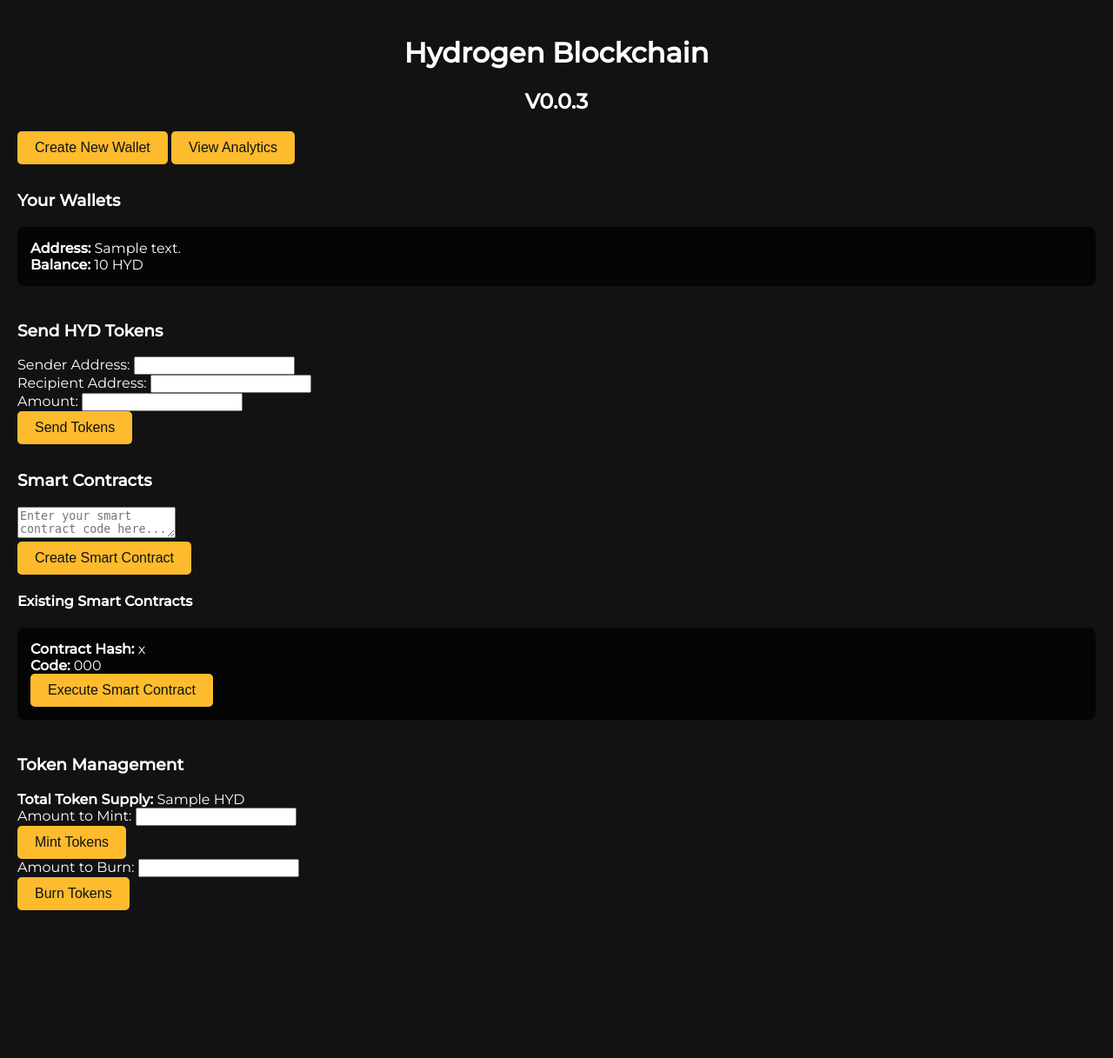
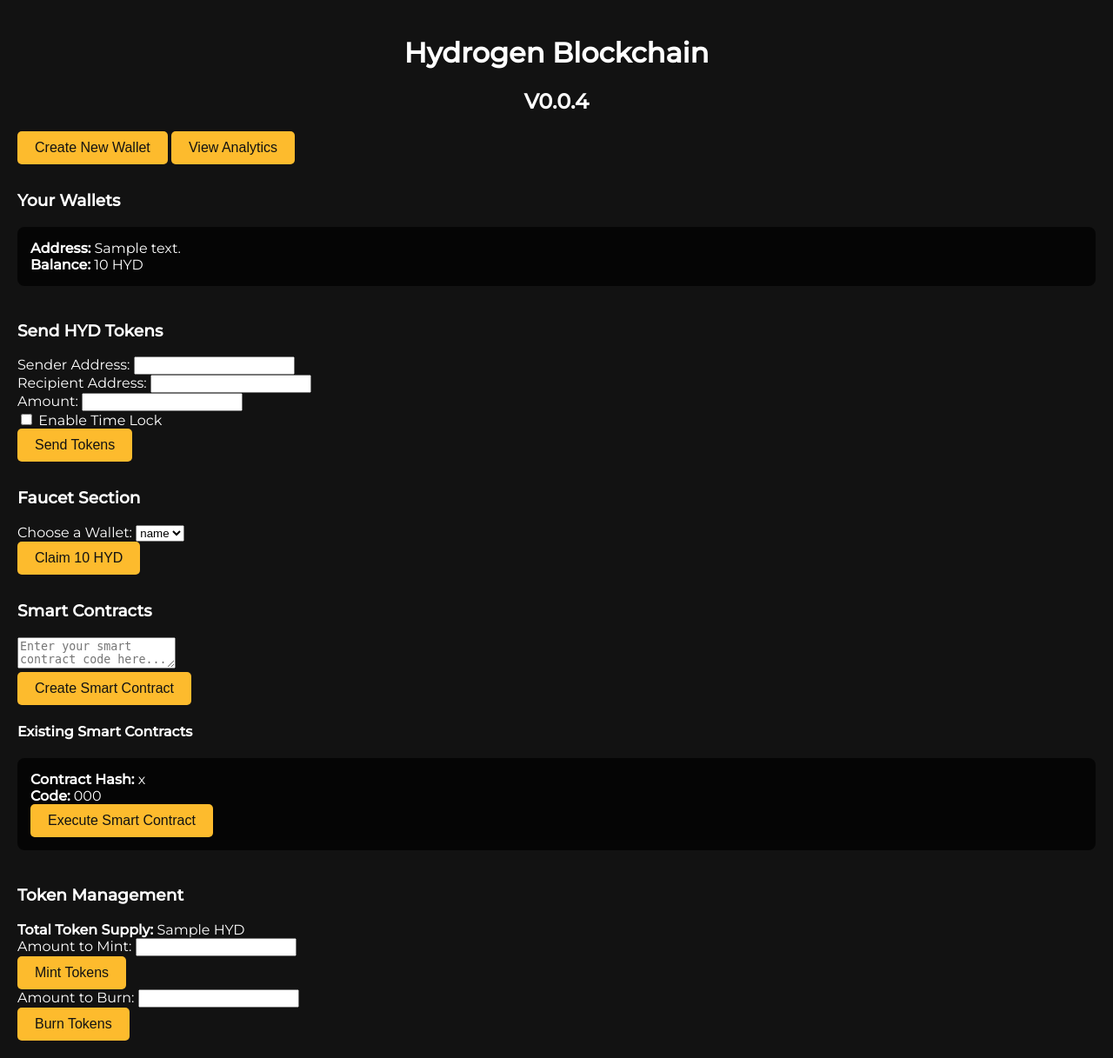
Before and after one commit to Hydrogen-hyd/Hydrogen, a Flask app: template templates/index.html in a window 1280 px wide. Shown: the whole page at 87% size. Before the commit the page ends 1047 px from the top, so only its background shows below. Run offline with Flask 3, Linux system fonts and the light colour scheme; the template is opened without the code that fills it: most values are stand-ins (such as "Sample title", 1, 10 or a date in 2020).

Commit message:
Update index.html

```diff
--- a/templates/index.html
+++ b/templates/index.html
@@ -57,7 +57,7 @@
 <body>
     <div class="container">
         <h1>Hydrogen Blockchain</h1>
-        <h2>V0.0.3</h2>
+        <h2>V0.0.4</h2>
         <a href="/create_wallet"><button>Create New Wallet</button></a>
         <a href="/analytics"><button>View Analytics</button></a>
 
@@ -81,7 +81,24 @@
             <input type="text" id="recipient" name="recipient" required><br>
             <label for="amount">Amount:</label>
             <input type="number" id="amount" name="amount" required><br>
+            <input type="checkbox" id="lock_time_enabled" name="lock_time_enabled">
+            <label for="lock_time_enabled">Enable Time Lock</label><br>
+            <div id="lock_time_section" style="display: none;">
+                <label for="lock_time">Transaction Lock Time (UTC):</label>
+                <input type="datetime-local" id="lock_time" name="lock_time"><br>
+            </div>
             <button type="submit">Send Tokens</button>
+        </form>
+
+        <h3>Faucet Section</h3>
+        <form action="/faucet" method="POST">
+            <label for="wallet">Choose a Wallet:</label>
+            <select name="wallet" id="wallet" required>
+                {% for address in wallets.keys() %}
+                    <option value="{{ address }}">{{ address }}</option>
+                {% endfor %}
+            </select><br>
+            <button type="submit">Claim 10 HYD</button>
         </form>
 
         <div class="smart-contracts">
@@ -121,5 +138,16 @@
             <button type="submit">Burn Tokens</button>
         </form>
     </div>
+
+    <script>
+        document.getElementById('lock_time_enabled').addEventListener('change', function() {
+            const lockTimeSection = document.getElementById('lock_time_section');
+            if (this.checked) {
+                lockTimeSection.style.display = 'block';
+            } else {
+                lockTimeSection.style.display = 'none';
+            }
+        });
+    </script>
 </body>
 </html>
```
